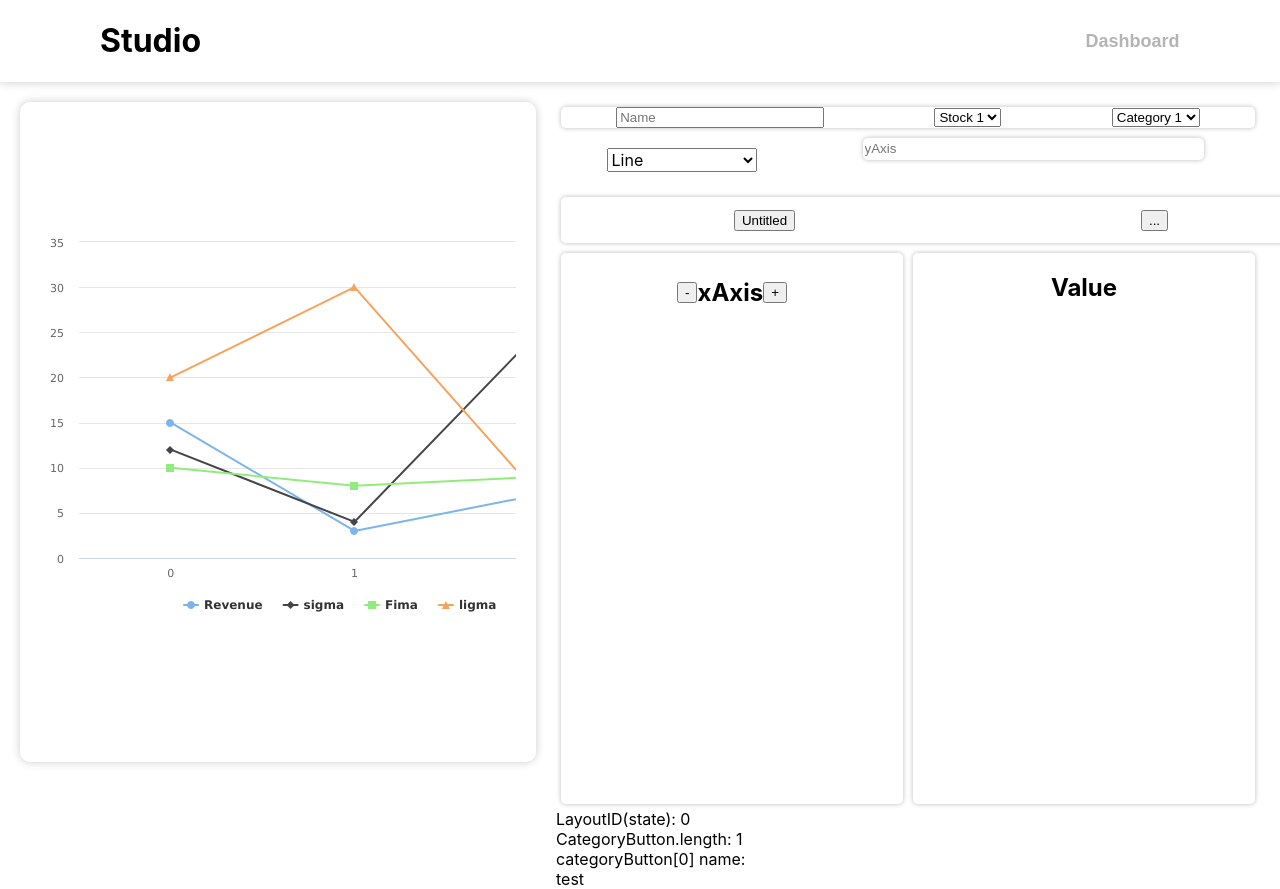
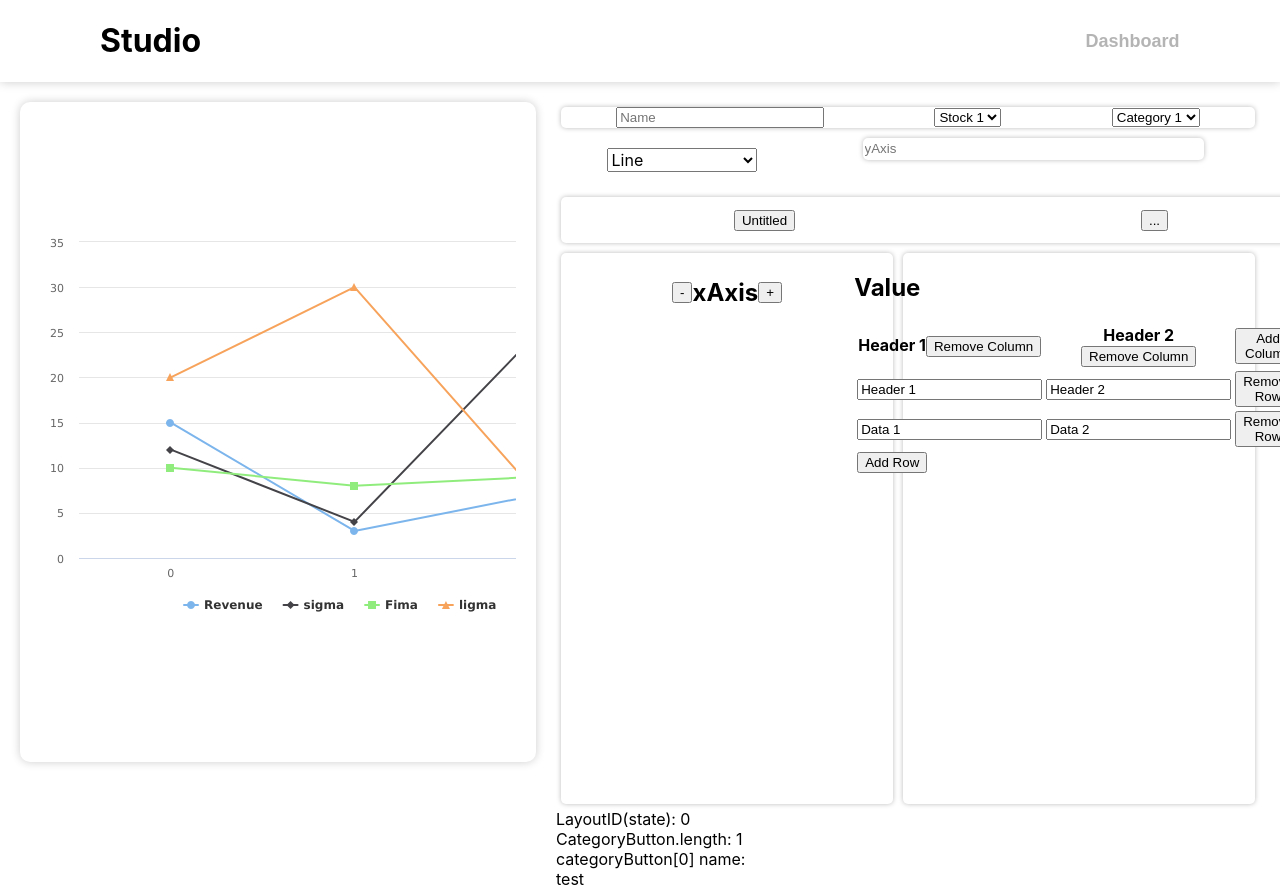
Before and after one commit to philipcoroiu/OnlyFin, a React (Create React App) app in the folder onlyfin-frontend/: page /Dashboard/Studio in a window 1280 px wide. Shown: the top 889 px of the page. Built offline with nearby package versions, Linux system fonts and the light colour scheme.

Commit message:
Implemented table

```diff
--- a/onlyfin-frontend/package.json
+++ b/onlyfin-frontend/package.json
@@ -3,6 +3,11 @@
   "version": "0.1.0",
   "private": true,
   "dependencies": {
+    "@emotion/react": "^11.10.6",
+    "@emotion/styled": "^11.10.6",
+    "@material/tabs": "^2.3.0",
+    "@mui/lab": "^5.0.0-alpha.126",
+    "@mui/material": "^5.12.0",
     "@testing-library/jest-dom": "^5.16.5",
     "@testing-library/react": "^13.4.0",
     "@testing-library/user-event": "^13.5.0",
@@ -13,6 +18,7 @@
     "react-dom": "^18.2.0",
     "react-router-dom": "^6.10.0",
     "react-scripts": "^5.0.1",
+    "react-tabs": "^6.0.0",
     "web-vitals": "^2.1.4"
   },
   "scripts": {
--- a/onlyfin-frontend/src/components/Studio/CategoryLayout.js
+++ b/onlyfin-frontend/src/components/Studio/CategoryLayout.js
@@ -2,6 +2,6 @@ import React from "react"
 
 export default function CategoryLayout(props) {
 
-    return <input id={props.id} onChange={props.onChange} type="text"/>
+    return <input id={props.id} onChange={props.onChange} type="text" />
 
 }
--- a/onlyfin-frontend/src/components/Studio/Studio.js
+++ b/onlyfin-frontend/src/components/Studio/Studio.js
@@ -52,6 +52,8 @@ export default function Studio() {
         })
     }
 
+
+
     return (
         <div>
             <div className="studio--navbar">
--- a/onlyfin-frontend/src/components/Studio/StudioToolbar.js
+++ b/onlyfin-frontend/src/components/Studio/StudioToolbar.js
@@ -2,8 +2,7 @@ import React from 'react';
 import CategoryLayout from "./CategoryLayout";
 import CategoryButton from "./CategoryButton"
 import DropdownButton from "./DropdownButton"
-import XaxisInput from "./XaxisInput";
-import YaxisInput from "./YaxisInput";
+import Table from "./Table"
 
 export default function StudioToolbar(props) {
 
@@ -19,6 +18,8 @@ export default function StudioToolbar(props) {
     const [yAxisInputValues, setyAxisInputValues] = React.useState([]);
 
     const [yAxisInputButtons, setyAxisInputButtons] = React.useState([]);
+
+    const [savedyAxisInputButtons, setSavedyAxisInputButtons] = React.useState([])
 
     const [test, setTest] = React.useState("test")
 
@@ -67,7 +68,7 @@ export default function StudioToolbar(props) {
     function addyAxisInputButton() {
         setyAxisInputButtons(prevState => {
             return [...prevState,
-                <CategoryLayout id={categoryInput.length} onChange={(event) => handleOnyAxisChange(event, categoryInput.length)}/>
+                <CategoryLayout id={categoryInput.length} onChange={(event) => handleOnyAxisChange(event, categoryInput.length)} />
             ]
         })
         //setTest("input created with the id: " + categoryInput.length)
@@ -296,7 +297,15 @@ export default function StudioToolbar(props) {
      * @param id
      */
     function handleLayout(id){
-        setLayoutID(id)
+        setLayoutID(prevState => id)
+        saveLayout();
+    }
+
+    function saveLayout() {
+        //För varje värde på yAxisInputButtons – spara i savedyAxisInputButtons, sedan ta bort element från yAxisInputButtons
+        setSavedyAxisInputButtons([...savedyAxisInputButtons, ...yAxisInputButtons]); // Add elements from yAxisInputButtons to savedyAxisInputButtons
+
+        setyAxisInputButtons(yAxisInputButtons.map(item => React.cloneElement(item, { value: '' })));
     }
 
     function deleteInput(id) {
@@ -318,6 +327,8 @@ export default function StudioToolbar(props) {
             return newInputs
         })
     }
+
+
 
 
 
@@ -388,6 +399,7 @@ export default function StudioToolbar(props) {
                             <h2>Value</h2>
                             {/* yAxisInput here */}
                             {yAxisInputButtons}
+                            {<Table />}
                         </div>
                     </div>
             </div>
--- /dev/null
+++ b/onlyfin-frontend/src/components/Studio/Table.js
@@ -0,0 +1,94 @@
+import React, { useState } from 'react';
+
+const DynamicTable = () => {
+    const [tableData, setTableData] = useState([
+        ['Header 1', 'Header 2'], // Row 1
+        ['Data 1', 'Data 2'], // Row 2
+    ]);
+
+    const handleAddColumn = () => {
+        const updatedTableData = tableData.map(row => [...row, '']);
+        setTableData(updatedTableData);
+    };
+
+    const handleRemoveColumn = (index) => {
+
+        const updatedTableData = tableData.map(row => {
+            row.splice(index, 1);
+            return row;
+        });
+        setTableData(updatedTableData);
+    };
+
+    const handleAddRow = () => {
+        const newRow = Array(tableData[0].length).fill('');
+        const updatedTableData = [...tableData, newRow];
+        setTableData(updatedTableData);
+    };
+
+    const handleRemoveRow = (index) => {
+        const updatedTableData = tableData.filter((row, rowIndex) => rowIndex !== index);
+        setTableData(updatedTableData);
+    };
+
+    const handleCellChange = (rowIndex, colIndex, value) => {
+        // Update table data for a cell at given row and column index
+        const updatedTableData = tableData.map((row, rIndex) => {
+            if (rIndex === rowIndex) {
+                return row.map((cell, cIndex) => {
+                    if (cIndex === colIndex) {
+                        return value;
+                    }
+                    return cell;
+                });
+            }
+            return row;
+        });
+        setTableData(updatedTableData);
+    };
+
+    return (
+        <div>
+            <table>
+                <thead>
+                <tr>
+                    {tableData[0].map((header, colIndex) => (
+                        <th key={colIndex}>
+                            {header}
+                            <button onClick={() => handleRemoveColumn(colIndex)}>Remove Column</button>
+                        </th>
+                    ))}
+                    <th>
+                        <button onClick={handleAddColumn}>Add Column</button>
+                    </th>
+                </tr>
+                </thead>
+                <tbody>
+                {tableData.map((row, rowIndex) => (
+                    <tr key={rowIndex}>
+                        {row.map((cell, colIndex) => (
+                            <td key={colIndex}>
+                                <input
+                                    type="text"
+                                    value={cell}
+                                    onChange={(e) => handleCellChange(rowIndex, colIndex, e.target.value)}
+                                />
+                            </td>
+                        ))}
+                        <td>
+                            <button onClick={() => handleRemoveRow(rowIndex)}>Remove Row</button>
+                        </td>
+                    </tr>
+                ))}
+                <tr>
+                    <td colSpan={tableData[0].length}>
+                        <button onClick={handleAddRow}>Add Row</button>
+                    </td>
+                </tr>
+                </tbody>
+            </table>
+        </div>
+    );
+};
+
+export default DynamicTable;
```
Also changed, not shown: 1 other file (tests, documents, lock files or other folders).
